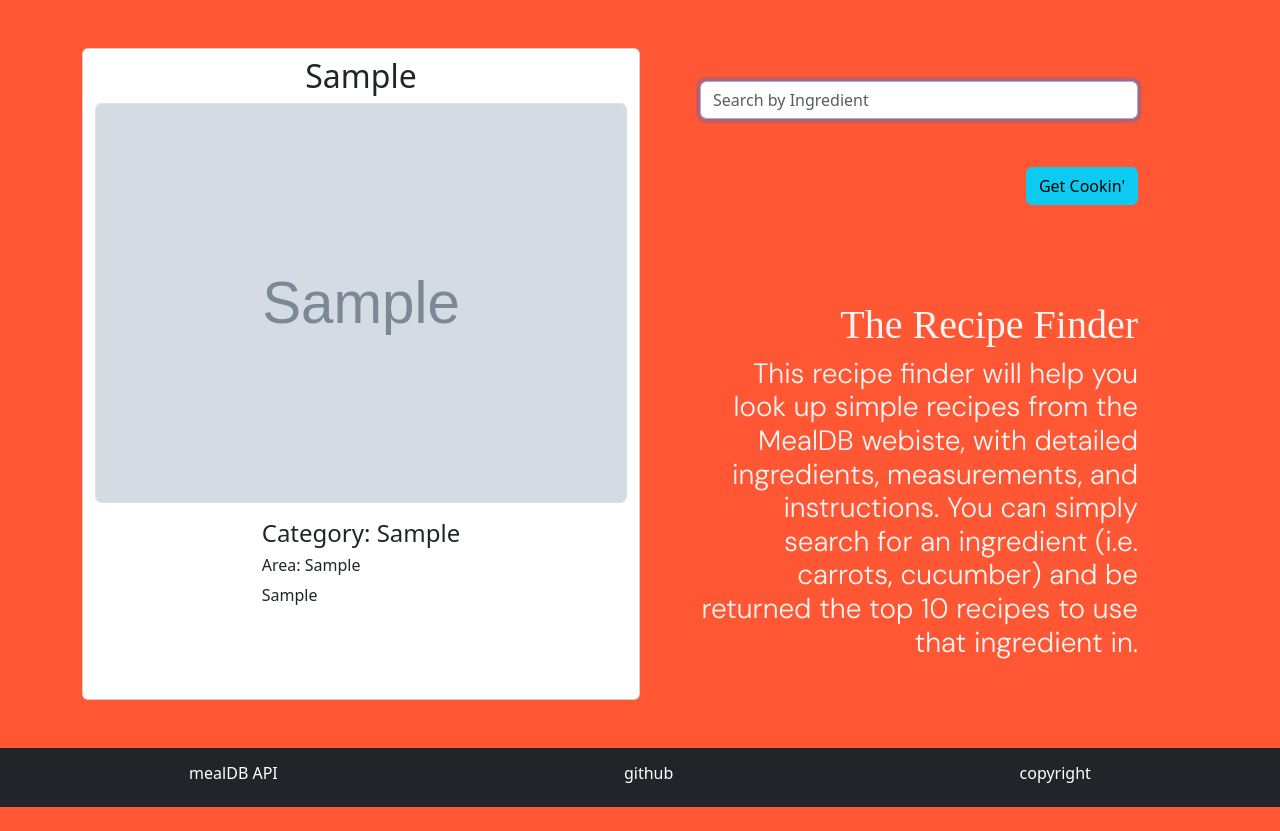
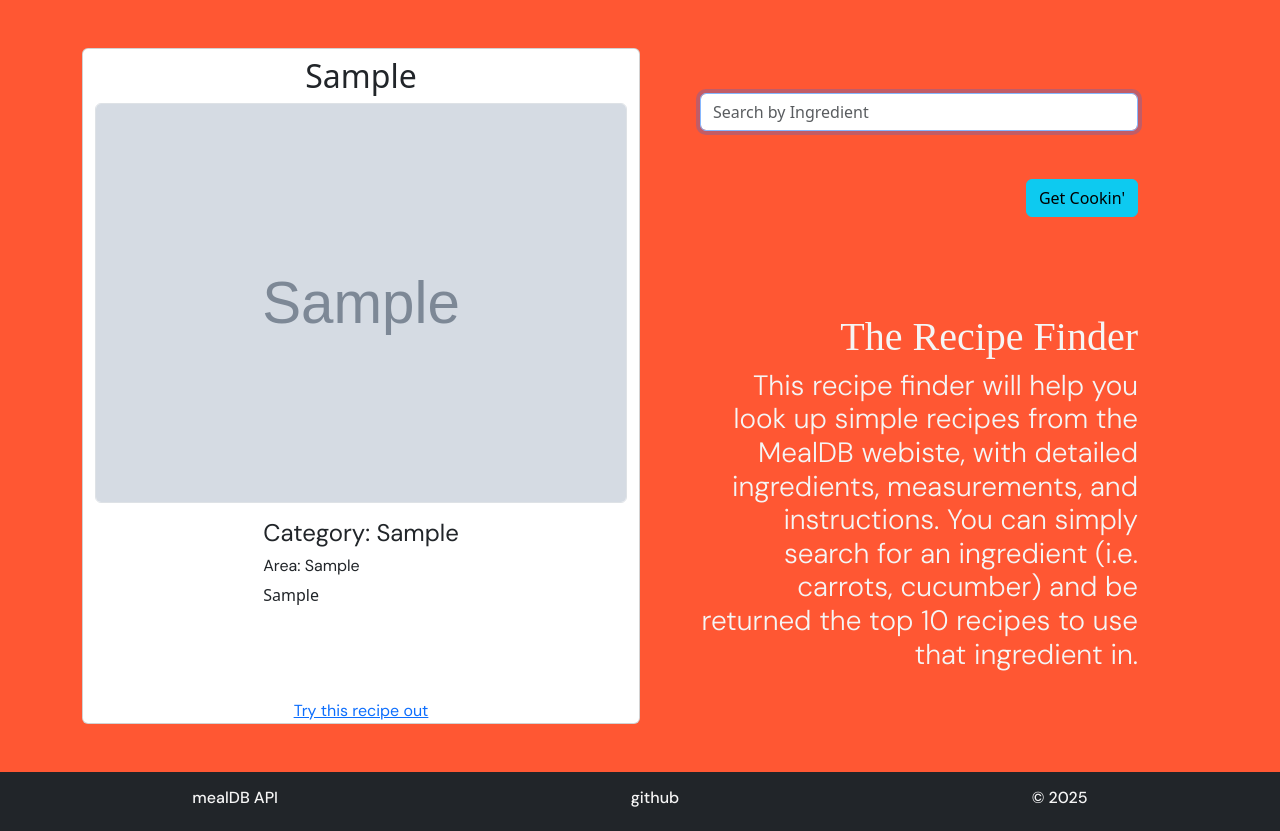
Before and after one commit to morgs999/recipe-finder, a Flask app: page / in a window 1280 px wide. Shown: the part 56-887 px from the top of the page. Before the commit the page ends 863 px from the top, so only its background shows below. Run offline with Flask 3, Linux system fonts and the light colour scheme; tables that the repository leaves empty hold one stand-in row (values such as "Sample post"); grey boxes marked "Sample" are stand-in pictures; a database or web service that is not in the repository returns one stand-in record (values such as "Sample title"); data that the repository does not hold is empty; some web fonts are replaced.

Commit message:
cleaned up footer

```diff
--- a/static/styles.css
+++ b/static/styles.css
@@ -34,3 +34,16 @@ body {
     font-family: "DM Sans";
     font-weight: 300;
 }
+
+footer {
+    font-family: "DM Sans";
+}
+
+footer a {
+    text-decoration: none;
+    color: whitesmoke;
+}
+
+footer a:hover {
+    font-size: 110%;
+}
--- a/templates/index.html
+++ b/templates/index.html
@@ -13,10 +13,11 @@ Home
             <h2 class="card-title fascinate-regular">{{ recipe.strMeal }}</h2>
             <img src="{{ recipe.strMealThumb }}" alt="{{ recipe.strMeal }}" class="card-img-top border rounded">
             <div class="card-body">
-                <h4 class="card-text">Category: {{ recipe.strCategory }}</h4>
-                <h6 class="card-text">Area: {{ recipe.strArea }}</h6>
+                <h4 class="card-text dm-sans-custom">Category: {{ recipe.strCategory }}</h4>
+                <h6 class="card-text dm-sans-custom">Area: {{ recipe.strArea }}</h6>
                 <p class="card-text" style="height: 100px; overflow: scroll;">{{ recipe.strInstructions }}</p>
             </div>
+            <a href="" class="dm-sans-custom">Try this recipe out</a>
         </div>
         {% endif %}
 
@@ -46,6 +47,7 @@ Home
     </div>
 </div>
 <script>
+    // SEARCH RESULT BAR LOGIC
     const searchInput = document.getElementById('ingredient-search')
     const results = document.getElementById('search-results')
 
--- a/templates/layout.html
+++ b/templates/layout.html
@@ -79,9 +79,9 @@
 
     <footer class="bg-dark p-3">
         <div class="d-flex">
-            <h6 class="text-white">mealDB API</h6>
-            <h6 class="text-white">github</h6>
-            <h6 class="text-white">copyright</h6>
+            <h6 class="text-white"><a href="https://www.themealdb.com/api.php" target="_blank">mealDB API</a></h6>
+            <h6 class="text-white"><a href="https://github.com/morgs999/recipe-finder" target="_blank">github</a></h6>
+            <h6 class="text-white"><a href="https://opensource.org/license/mit" target="_blank">&#169; 2025</a></h6>
         </div>
     </footer>
 </body>
```
